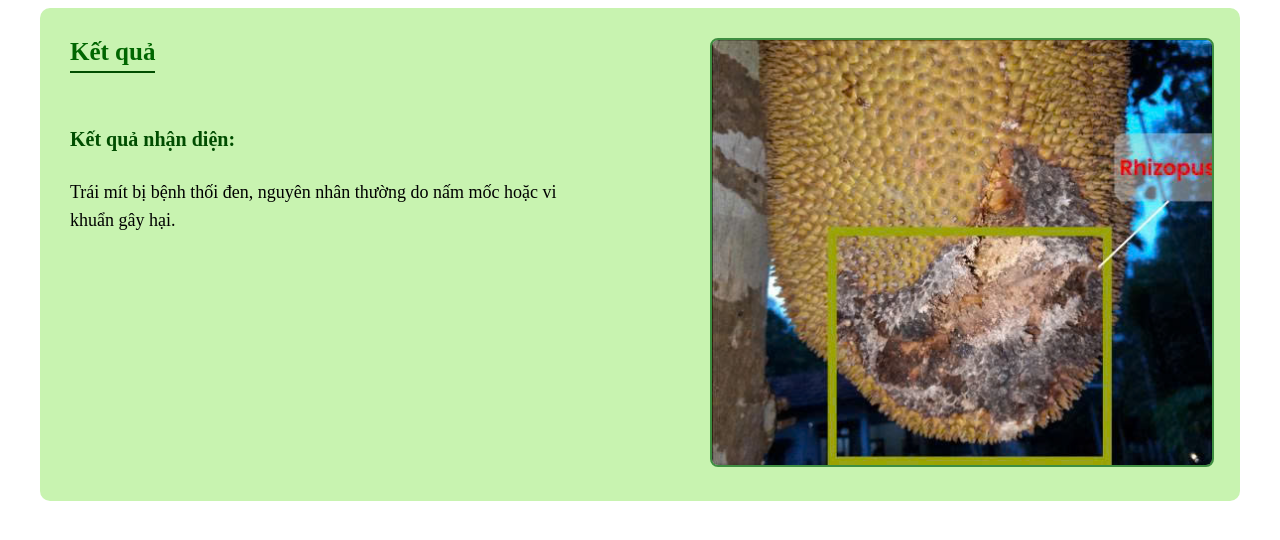
After one commit to cuongnk2005/Ecojack, a PHP site: template app/views/ketqua.php in a window 1280 px wide. The commit adds this page. Shown: the top 540 px of the page. Run offline with PHP 8.4, Linux system fonts and the light colour scheme; the template is opened without the code that fills it, so the values that code supplies are empty; some libraries are stand-ins or nearby versions.

Commit message:
creat result

```diff
--- a/app/views/block/header.php
+++ b/app/views/block/header.php
@@ -144,9 +144,9 @@
         <img src="<?php echo _WEB_ROOT_ . '/public/asset/images/logo 1.png' ?>" alt="Logo ứng dụng AI">
       </div>
       <nav>
-        <a href="#">Trang chủ</a>
+        <a  href="">Trang chủ</a>
         <a href="#">Chat AI</a>
-        <a href="#">Thư viện ảnh</a>
+        <a href="<?php echo _WEB_ROOT_ ?>/thuvienanh">Thư viện ảnh</a>
         <a href="#">Giới thiệu</a>
         <a href="#">Liên hệ</a>
       </nav>
--- /dev/null
+++ b/app/views/ketqua.php
@@ -0,0 +1,80 @@
+<!DOCTYPE html>
+<html lang="vi">
+<head>
+  <meta charset="UTF-8">
+  <title>Kết quả nhận diện</title>
+  <style>
+ .result-wrapper {
+  max-width: 1200px;   /* cùng độ rộng với header */
+  margin: 0 auto;      /* căn giữa */
+
+  box-sizing: border-box;
+}
+
+.result-container {
+  display: flex;
+  align-items: flex-start;
+  gap: 40px;
+  background: #C8F3B0;
+  padding: 30px;
+  border-radius: 10px;
+}
+
+.result-text {
+  flex: 1;
+  color: #004d00;
+}
+
+.result-text h3 {
+  margin-top: 0;
+  color: #006600;
+  border-bottom: 2px solid #004d00;
+  display: inline-block;
+  padding-bottom: 5px;
+  font-size: 25px;
+}
+
+.result-text h4 {
+  margin-top: 30px;
+  font-size: 20px;
+}
+
+.result-text p {
+  font-size: 18px;
+  line-height: 1.6;
+  color: #000;
+  font-weight: 300;
+}
+
+.result-image {
+  flex: 1;
+  text-align: center;
+  margin-left: 100px;
+}
+
+.result-image img {
+  max-width: 100%;
+  border-radius: 8px;
+  border: 2px solid #3e8e41;
+}
+
+  </style>
+</head>
+<body>
+<div class="result-wrapper">
+  <div class="result-container">
+    <div class="result-text">
+      <h3>Kết quả</h3>
+      <h4>Kết quả nhận diện:</h4>
+      <p>Trái mít bị bệnh thối đen, nguyên nhân thường do nấm mốc hoặc vi khuẩn gây hại.</p>
+    </div>
+
+    <div class="result-image">
+      <img src="<?php echo _WEB_ROOT_ . '/public/asset/images/mitbenh2.jpg' ?>" alt="Trái mít bị bệnh">
+    </div>
+  </div>
+</div>
+
+
+</body>
+</html>
```
Also changed, not shown: app/controllers/Thuvienanh.php (renamed from app/controllers/Person.php, +6 -3 lines), app/views/contact.php (added, +44 -0 lines), app/views/home/product/ketqua.php (added, +77 -0 lines), public/asset/images/mitbenh2.jpg (added), public/asset/images/mitbibenh.png (added).
